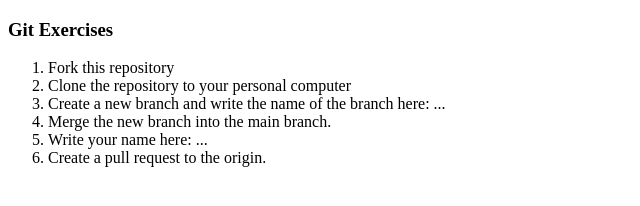
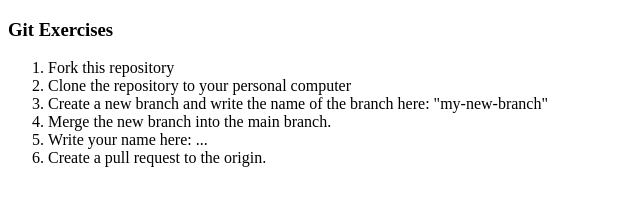
Before and after one commit to olidec/fork-this-repository, a plain HTML site: page index.html in a window 1280 px wide. Shown: the whole page, without its empty margins (0-640 px from the left). Drawn offline with Linux system fonts and the light colour scheme.

Commit message:
my commit

```diff
--- a/index.html
+++ b/index.html
@@ -11,7 +11,7 @@
     <ol>
         <li>Fork this repository</li>
         <li>Clone the repository to your personal computer</li>
-        <li>Create a new branch and write the name of the branch here: ...</li>
+        <li>Create a new branch and write the name of the branch here: "my-new-branch"</li>
         <li>Merge the new branch into the main branch.</li>
         <li>Write your name here: ...</li>
         <li>Create a pull request to the origin.</li>
```
